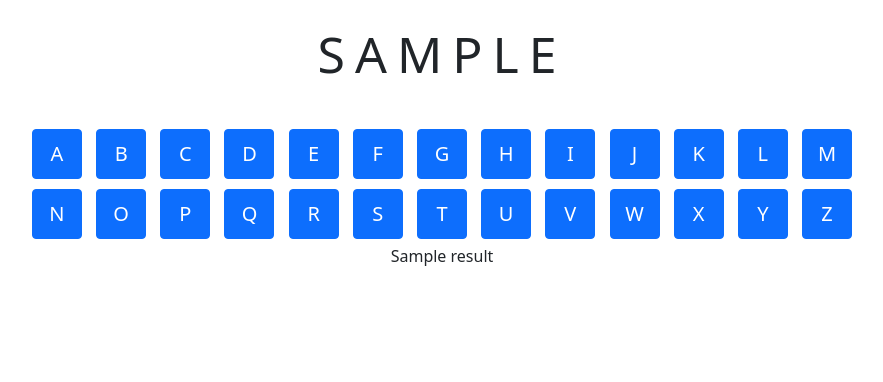
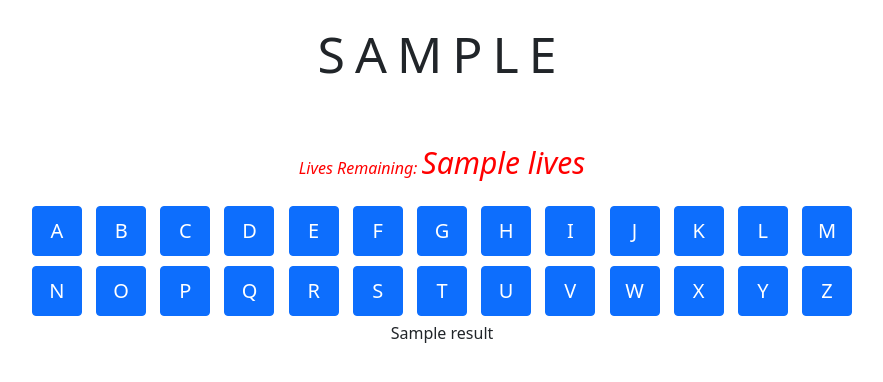
Before and after one commit to tanmaythole/hangman_game, a Django app: template game/templates/index.html in a window 1280 px wide. Shown: the part 355-737 px from the top of the page, without its empty margins (198-1081 px from the left). Run offline with Django 4.2, Linux system fonts and the light colour scheme; the template is opened without the code that fills it: most values are stand-ins (such as "Sample title", 1, 10 or a date in 2020); grey boxes are pictures that could not be loaded.

Commit message:
Fronted Updated and workable game

```diff
--- a/game/static/css/style.css
+++ b/game/static/css/style.css
@@ -18,3 +18,7 @@ img.hangman-img{
     height: 50px;
     width: 50px;
 }
+.lives{
+    font-style: italic;
+    color: red;
+}
--- a/game/templates/index.html
+++ b/game/templates/index.html
@@ -11,35 +11,37 @@
             <p class="output">{{game.guessed_word}}</p>
         </div>
 
+        <div class="py-3 lives">Lives Remaining: <span style="font-size: 30px;" class="remaining-lives">{{game.lives}}</span></div>
+
         <div class="buttons" id="{{ game.id }}">
             <!-- <form > -->
                 <input type="hidden" name="csrf" value="{{ csrf_token }}">
-                <input type="button" class="btn btn-primary" value="A" >
-                <input type="button" class="btn btn-primary" value="B" >
-                <input type="button" class="btn btn-primary" value="C" >
-                <input type="button" class="btn btn-primary" value="D" >
-                <input type="button" class="btn btn-primary" value="E" >
-                <input type="button" class="btn btn-primary" value="F" >
-                <input type="button" class="btn btn-primary" value="G" >
-                <input type="button" class="btn btn-primary" value="H" >
-                <input type="button" class="btn btn-primary" value="I" >
-                <input type="button" class="btn btn-primary" value="J" >
-                <input type="button" class="btn btn-primary" value="K" >
-                <input type="button" class="btn btn-primary" value="L" >
-                <input type="button" class="btn btn-primary" value="M" >
-                <input type="button" class="btn btn-primary" value="N" >
-                <input type="button" class="btn btn-primary" value="O" >
-                <input type="button" class="btn btn-primary" value="P" >
-                <input type="button" class="btn btn-primary" value="Q" >
-                <input type="button" class="btn btn-primary" value="R" >
-                <input type="button" class="btn btn-primary" value="S" >
-                <input type="button" class="btn btn-primary" value="T" >
-                <input type="button" class="btn btn-primary" value="U" >
-                <input type="button" class="btn btn-primary" value="V" >
-                <input type="button" class="btn btn-primary" value="W" >
-                <input type="button" class="btn btn-primary" value="X" >
-                <input type="button" class="btn btn-primary" value="Y" >
-                <input type="button" class="btn btn-primary" value="Z" >
+                <input type="button" class="btn btn-primary inp-btn" value="A" >
+                <input type="button" class="btn btn-primary inp-btn" value="B" >
+                <input type="button" class="btn btn-primary inp-btn" value="C" >
+                <input type="button" class="btn btn-primary inp-btn" value="D" >
+                <input type="button" class="btn btn-primary inp-btn" value="E" >
+                <input type="button" class="btn btn-primary inp-btn" value="F" >
+                <input type="button" class="btn btn-primary inp-btn" value="G" >
+                <input type="button" class="btn btn-primary inp-btn" value="H" >
+                <input type="button" class="btn btn-primary inp-btn" value="I" >
+                <input type="button" class="btn btn-primary inp-btn" value="J" >
+                <input type="button" class="btn btn-primary inp-btn" value="K" >
+                <input type="button" class="btn btn-primary inp-btn" value="L" >
+                <input type="button" class="btn btn-primary inp-btn" value="M" >
+                <input type="button" class="btn btn-primary inp-btn" value="N" >
+                <input type="button" class="btn btn-primary inp-btn" value="O" >
+                <input type="button" class="btn btn-primary inp-btn" value="P" >
+                <input type="button" class="btn btn-primary inp-btn" value="Q" >
+                <input type="button" class="btn btn-primary inp-btn" value="R" >
+                <input type="button" class="btn btn-primary inp-btn" value="S" >
+                <input type="button" class="btn btn-primary inp-btn" value="T" >
+                <input type="button" class="btn btn-primary inp-btn" value="U" >
+                <input type="button" class="btn btn-primary inp-btn" value="V" >
+                <input type="button" class="btn btn-primary inp-btn" value="W" >
+                <input type="button" class="btn btn-primary inp-btn" value="X" >
+                <input type="button" class="btn btn-primary inp-btn" value="Y" >
+                <input type="button" class="btn btn-primary inp-btn" value="Z" >
 
             <!-- </form> -->
         </div>
@@ -55,7 +57,7 @@
     crossorigin="anonymous"></script>
     <script src="https://ajax.googleapis.com/ajax/libs/jquery/1.12.0/jquery.min.js"></script>
     <script>
-        $('.btn').on('click', function(e){
+        $('.inp-btn').on('click', function(e){
             game_id = e.target.parentElement.id;
             inp = e.target.value;
 
@@ -68,7 +70,17 @@
                     csrfmiddlewaretoken: $('#'+game_id+' input[name=csrf]').val()
                 },
                 success: function(data){
-                    console.log(data);
+                    $('.output').text(data.guessed_word);
+
+                    if(data.lives || data.lives==0){
+                        image_no = 6-data.lives;
+                        $('.hangman-img').attr("src", "static/images/hang"+image_no+".gif");
+                        $('.remaining-lives').text(data.lives)
+                    }
+
+                    if(data.status!=="ongoing"){
+                        alert("You " + data.status)
+                    }
                 },
                 error: function(data){
                     alert("Something Went Wrong!!");
```
Also changed, not shown: db.sqlite3.
